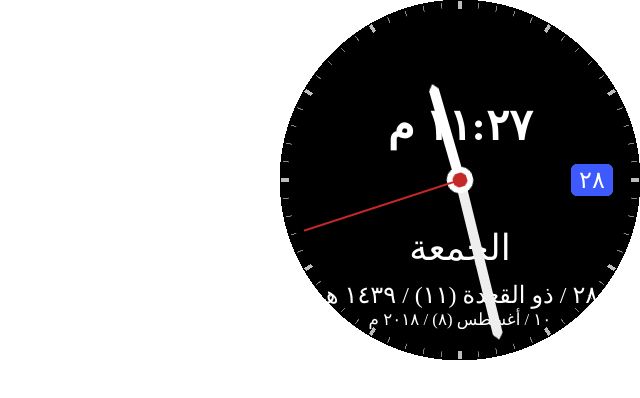
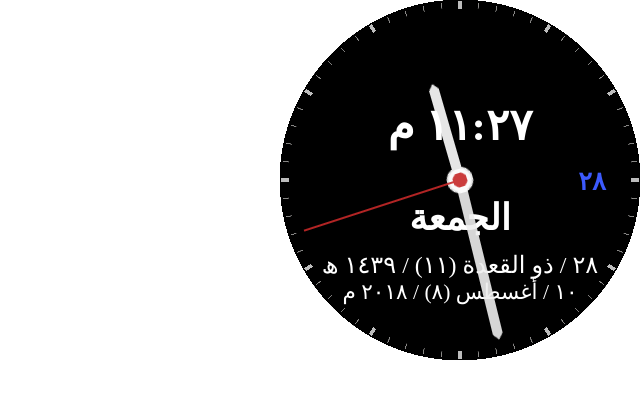
Before and after one commit to xlmnxp/HijriWatch, a plain HTML site: page index.html in a window 1280 px wide. Shown: the whole page, without its empty margins (640-1280 px from the left). Drawn offline with Linux system fonts and the light colour scheme.

Commit message:
تغيير تصميم حقل اليوم + تغيير موقع التاريخ + تغميق اسم اليوم + إضافة شفافية على العقارب

```diff
--- a/config.xml
+++ b/config.xml
@@ -1,5 +1,5 @@
 <?xml version="1.0" encoding="UTF-8"?>
-<widget xmlns:tizen="http://tizen.org/ns/widgets" xmlns="http://www.w3.org/ns/widgets" id="http://sy.sa/HijriWatch" version="1.1.1" viewmodes="maximized">
+<widget xmlns="http://www.w3.org/ns/widgets" xmlns:tizen="http://tizen.org/ns/widgets" id="http://sy.sa/HijriWatch" version="1.1.2" viewmodes="maximized">
     <tizen:application id="ECt92aGaCu.HijriWatch" package="ECt92aGaCu" required_version="2.3.1"/>
     <author href="https://www.sy.sa/" email="xlmnxp@outlook.sa">xlmnxp</author>
     <tizen:category name="http://tizen.org/category/wearable_clock"/>
--- a/css/style.css
+++ b/css/style.css
@@ -27,7 +27,6 @@ html, body {
     position: absolute;
     top: 154px;
     right: 22px;
-    background-image: url('../image/lux_3_day_num_bg.png');
 }
 
 #date-text {
@@ -37,14 +36,15 @@ html, body {
     top: 12px;
     right: 10px;
     text-align: center;
-    font-size: 24px;
-    color: white;
+    font-size: 1.6em;
+    color: #3c5afd;
+    font-weight: bold;
 }
 
 #day-text{
 	position: absolute;
 	text-align: center;
-	bottom: 30px;
+	bottom: 55px;
 	width: 100%;
 	text-align: center;
     font-size: 24px;
@@ -67,12 +67,13 @@ html, body {
 }
 
 #gregorianDate{
-	font-size: 0.7em;
+	font-size: 0.9em;
 }
 
 #dayDate{
 	font-size: 1.5em;
 	padding: 12px;
+	font-weight: bold;
 }
 
 /*-------WATCH PAGE : HOUR-------*/
@@ -89,6 +90,7 @@ html, body {
 #hands-hr-needle {
     z-index: 4;
     background-image: url('../image/lux_3_hands_hr.png');
+    opacity: 0.9;
 }
 
 /*-------WATCH PAGE : MINUTE-------*/
@@ -104,6 +106,7 @@ html, body {
 #hands-min-needle {
     z-index: 2;
     background-image: url('../image/lux_3_hands_min.png');
+    opacity: 0.9;
 }
 
 /*-------WATCH PAGE : SECOND-------*/
@@ -119,4 +122,5 @@ html, body {
 #hands-sec-needle {
     z-index: 6;
     background-image: url('../image/lux_3_hands_sec.png');
+    opacity: 0.9;
 }
--- a/js/app.js
+++ b/js/app.js
@@ -11,7 +11,8 @@
 		}
 	}: tizen;
 
-	moment.locale('ar-SA');
+//	moment.locale('en-US');
+	moment.locale('ar-SA')
 
 	/**
      * Rotates elements with a specific class name
```
Also changed, not shown: .sign/author-signature.xml, .sign/signature1.xml, icon.png, icon512.png, 2 other files.
